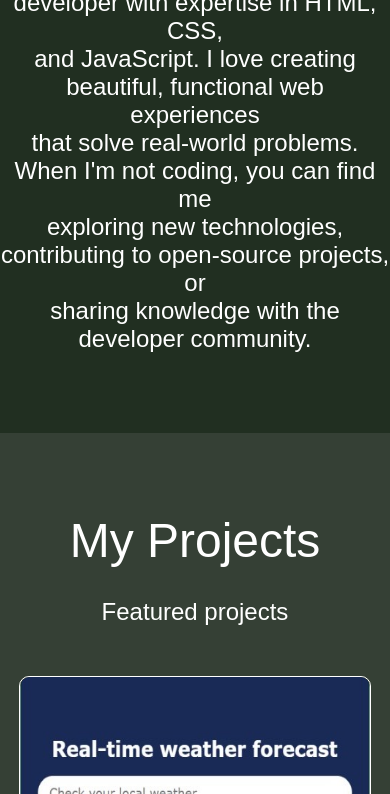
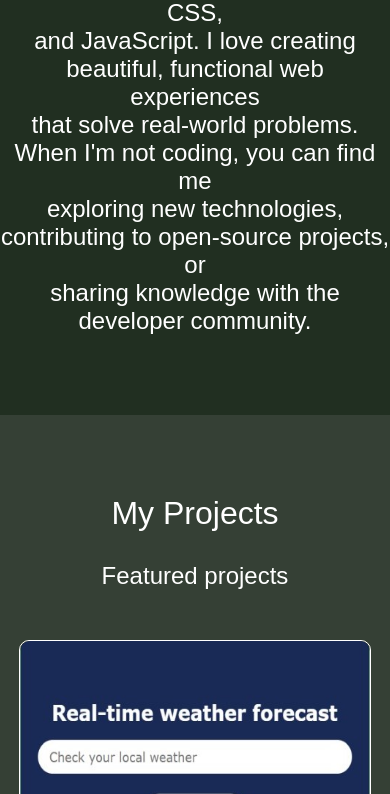
Before and after one commit to KoryTECH/korede-portfolio, a plain HTML site: page index.html in a window 390 px wide. Shown: the part 1206-2000 px from the top of the page. Drawn offline with Linux system fonts and the light colour scheme.

Commit message:
Update styles.css

```diff
--- a/styles.css
+++ b/styles.css
@@ -299,6 +299,9 @@ i {
     width: 300px;
     height: 300px;
   }
+  .aboutme,.portfolio,.skills,.touch{
+    font-size: 2rem
+ }
   #projects {
     height: auto;
     flex-direction: column;
@@ -316,6 +319,7 @@ i {
   input {
     margin-bottom: 20px;
     height: 70px;
+    max-width: 400px;
     border-radius: 20px;
     border: none;
     color: black;
```
